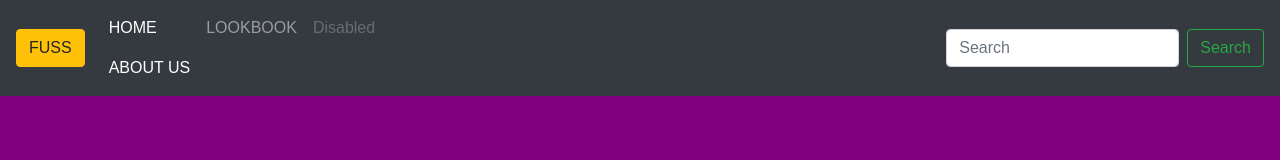
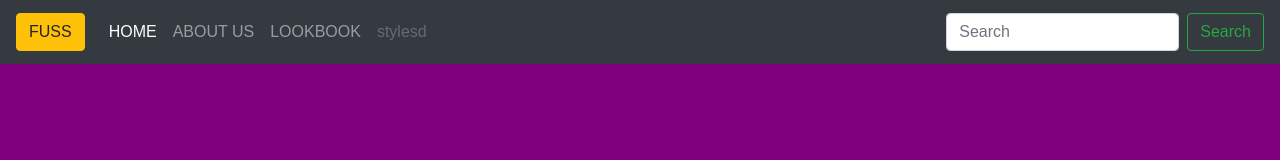
Before and after one commit to AnnaPettit/WEBSITE, a plain HTML site: page party and festival.html in a window 1280 px wide. Drawn offline with nearby package versions, Linux system fonts and the light colour scheme; files whose address does not match are found by name.

Commit message:
party stuff

```diff
--- a/party and festival.html
+++ b/party and festival.html
@@ -22,20 +22,23 @@
         <ul class="navbar-nav mr-auto">
           <li class="nav-item active">
             <a class="nav-link" href="#">HOME <span class="sr-only">(current)</span></a>
+          </li>
+          <li class="nav-item">
             <a class="nav-link" href="#">ABOUT US</a>
           </li>
           <li class="nav-item">
             <a class="nav-link" href="#">LOOKBOOK</a>
           </li>
-          <div class="dropdown-menu" aria-labelledby="navbarDropdown">
-         <a class="dropdown-item" href="#">Action</a>
+
+      <div class="dropdown-menu" aria-labelledby="navbarDropdown">
+         <a class="dropdown-item" href="#">Styles</a>
          <a class="dropdown-item" href="#">Another action</a>
          <div class="dropdown-divider"></div>
          <a class="dropdown-item" href="#">Something else here</a>
        </div>
      </li>
      <li class="nav-item">
-       <a class="nav-link disabled" href="#" tabindex="-1" aria-disabled="true">Disabled</a>
+       <a class="nav-link disabled" href="#" tabindex="-1" aria-disabled="true">stylesd</a>
      </li>
    </ul>
    <form class="form-inline my-2 my-lg-0">
```
